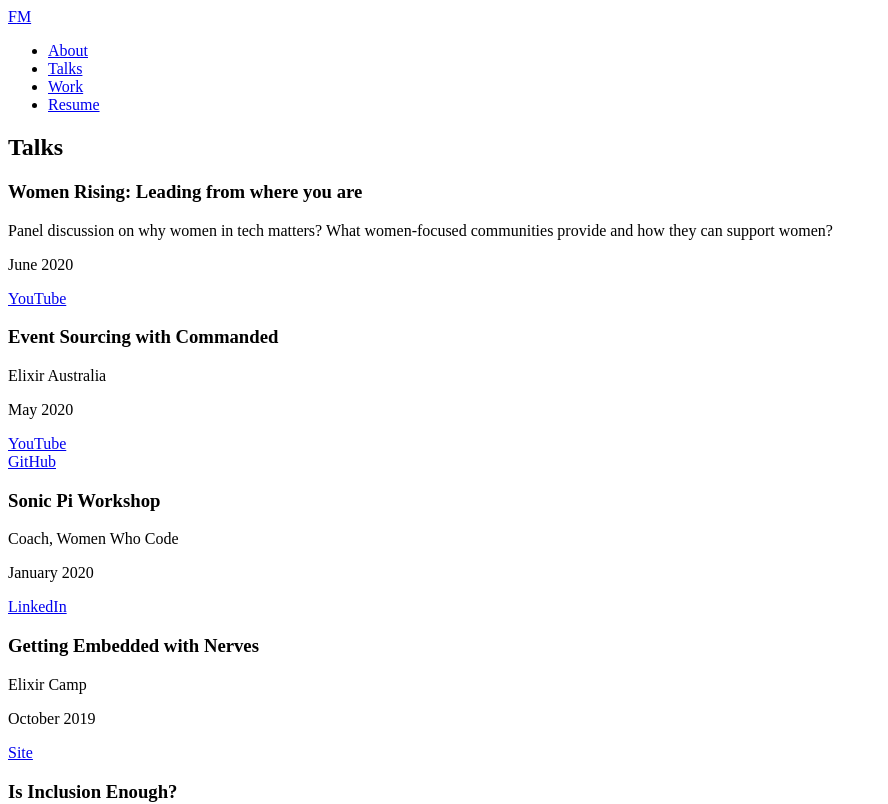
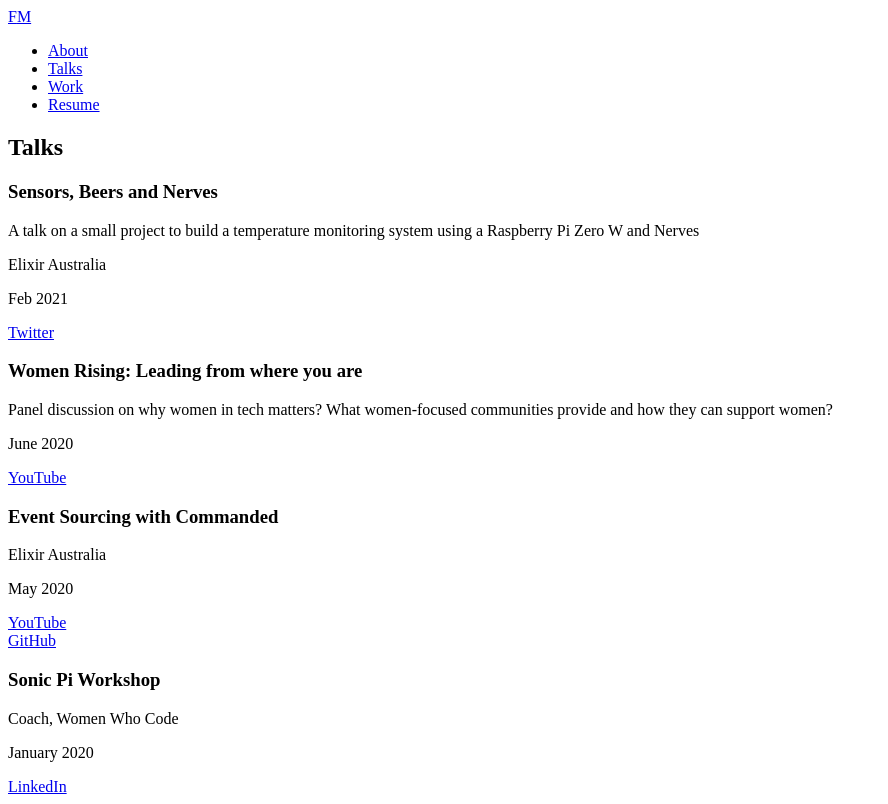
Before and after one commit to fimac/fimac-site, a Next.js app: page /talks in a window 1280 px wide. Shown: the top 804 px of the page, without its empty margins (0-888 px from the left). Built offline with nearby package versions, Linux system fonts and the light colour scheme.

Commit message:
ref(talks): add temp sensor talk

```diff
--- a/components/Talk.tsx
+++ b/components/Talk.tsx
@@ -6,11 +6,12 @@ type Link = {
 type TalkProps = {
   heading: string;
   subHeading?: string;
+  location?: string;
   date: string;
   links?: Link[];
 };
 
-const Talk = ({ heading, subHeading, date, links }: TalkProps) => {
+const Talk = ({ heading, subHeading, location, date, links }: TalkProps) => {
   return (
     <div className='mt-10'>
       <div>
@@ -19,6 +20,9 @@ const Talk = ({ heading, subHeading, date, links }: TalkProps) => {
         </h3>
         <p className='mt-2 text-base font-light leading-relaxed mb-4 text-gray-500'>
           {subHeading}
+        </p>
+        <p className='mt-2 text-base font-light leading-relaxed mb-4 text-gray-500'>
+          {location}
         </p>
         <p className='mt-2 text-base font-light leading-relaxed mb-4 text-gray-500'>
           {date}
--- a/pages/talks.tsx
+++ b/pages/talks.tsx
@@ -5,6 +5,18 @@ const Talks = () => (
     <h2 className='text-5xl font-normal leading-normal mt-0 mb-2 text-gray-600'>
       Talks
     </h2>
+    <Talk
+      heading='Sensors, Beers and Nerves'
+      subHeading='A talk on a small project to build a temperature monitoring system using a Raspberry Pi Zero W and Nerves'
+      location='Elixir Australia'
+      date='Feb 2021'
+      links={[
+        {
+          url: 'https://twitter.com/saucerlike/status/1362222386154627078?s=20',
+          title: 'Twitter',
+        },
+      ]}
+    />
 
     <Talk
       heading='Women Rising: Leading from where you are'
```
Also changed, not shown: 1 other file (tests, documents, lock files or other folders).
